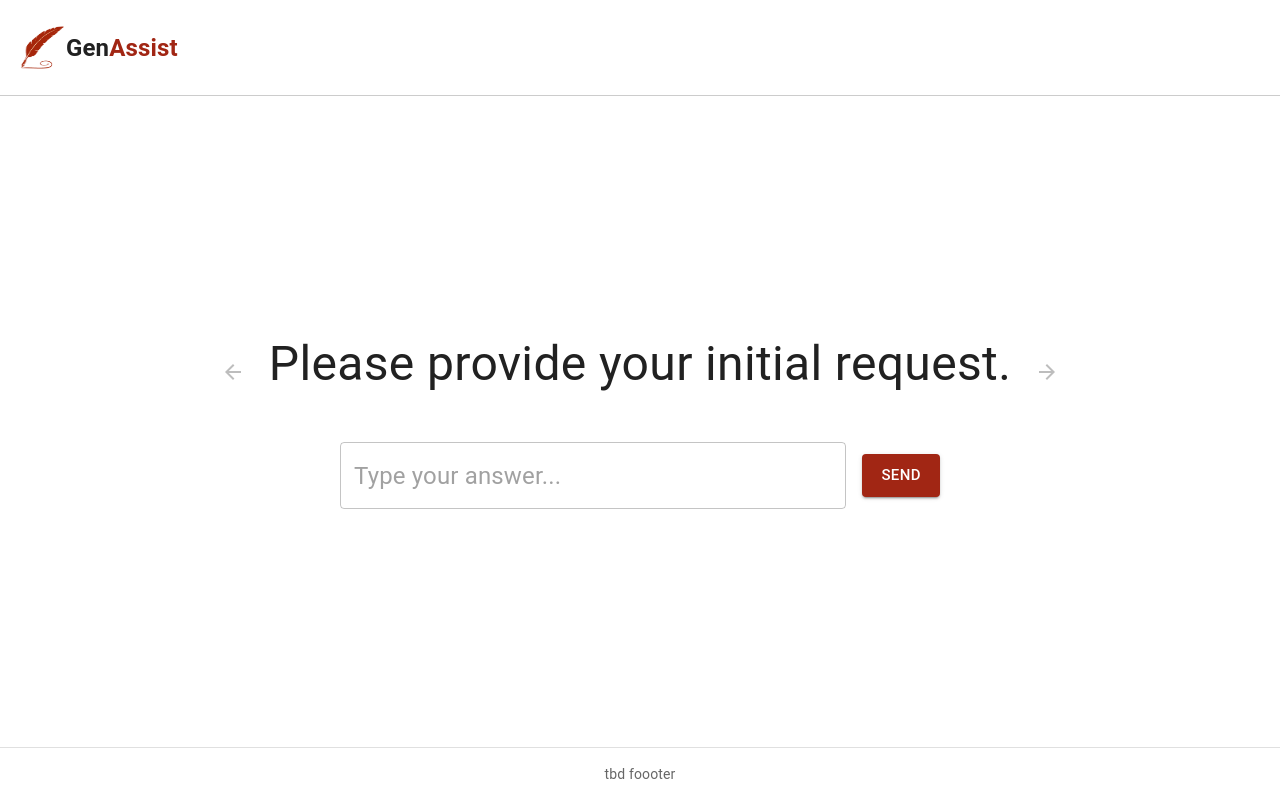
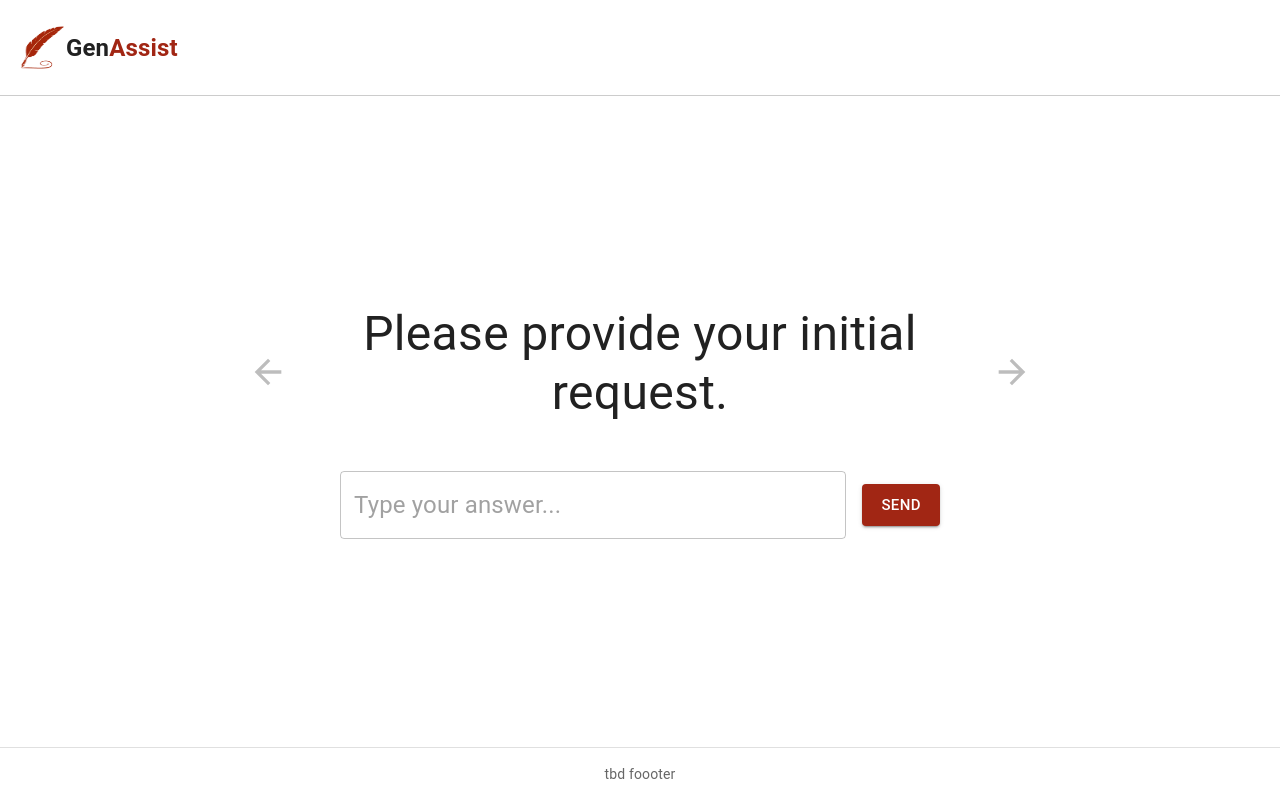
Before and after one commit to helalaou/StepWrite, a React (Create React App) app in the folder client/: page / in a window 1280 px wide. Both pictures are taken after a click on the button "START". Built offline with nearby package versions, Linux system fonts and the light colour scheme.

Commit message:
fix: improve arrow size and color

```diff
--- a/client/src/components/ChatInterface.js
+++ b/client/src/components/ChatInterface.js
@@ -52,11 +52,25 @@ function ChatInterface({
 
   return (
     <Box sx={{ display: 'flex', flexDirection: 'column', alignItems: 'center', justifyContent: 'center', height: '100vh' }}>
-      <Box sx={{ textAlign: 'center', mb: 4, display: 'flex', alignItems: 'center', gap: 2 }}>
+      <Box sx={{
+        textAlign: 'center',
+        mb: 4,
+        display: 'flex',
+        alignItems: 'center',
+        gap: 2,
+        width: '100%',
+        maxWidth: '800px',
+        justifyContent: 'space-between'
+      }}>
         <IconButton
           onClick={handlePrevQuestion}
           disabled={currentQuestionIndex === 0}
-          sx={{ fontSize: '2rem' }}
+          sx={{
+            '& .MuiSvgIcon-root': {
+              fontSize: '2.5rem',
+              color: currentQuestionIndex === 0 ? 'action.disabled' : 'primary.main'
+            }
+          }}
         >
           <ArrowBackIcon />
         </IconButton>
@@ -70,7 +84,12 @@ function ChatInterface({
         <IconButton
           onClick={handleNextQuestion}
           disabled={currentQuestionIndex === questions.length - 1}
-          sx={{ fontSize: '2rem' }}
+          sx={{
+            '& .MuiSvgIcon-root': {
+              fontSize: '2.5rem',
+              color: currentQuestionIndex === questions.length - 1 ? 'action.disabled' : 'primary.main'
+            }
+          }}
         >
           <ArrowForwardIcon />
         </IconButton>
```
Also changed, not shown: 1 other file (tests, documents, lock files or other folders).
